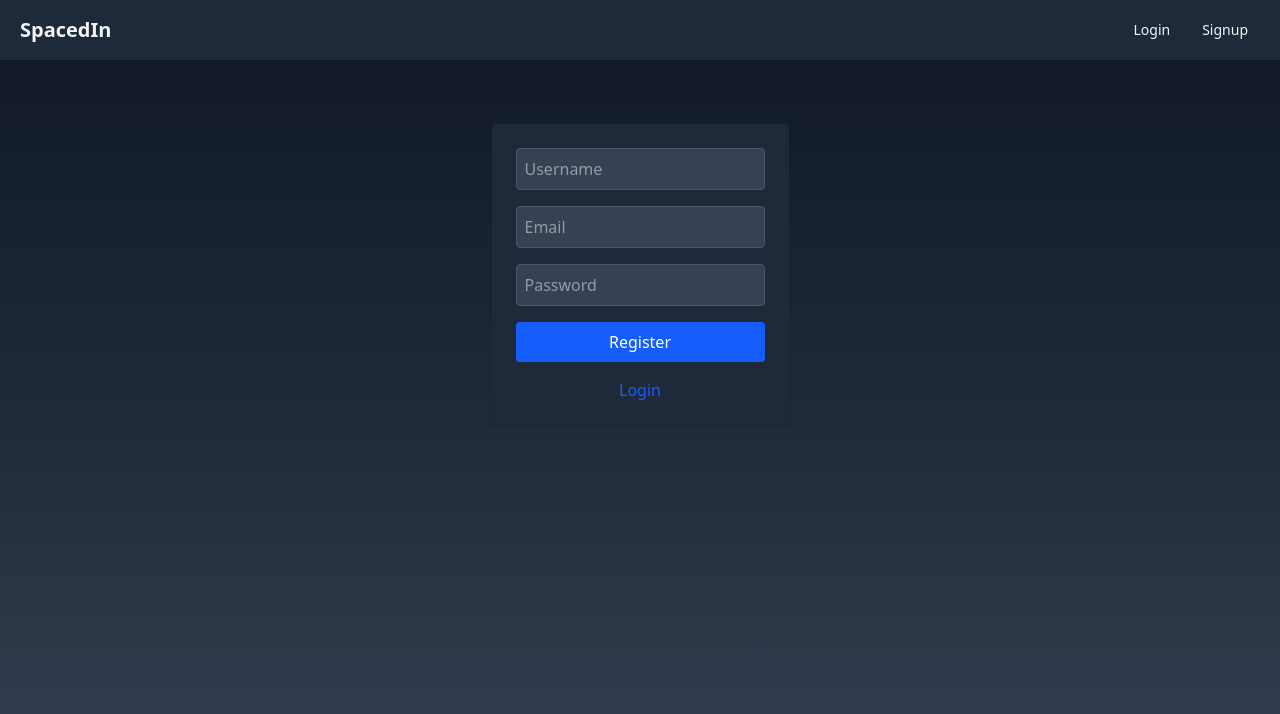
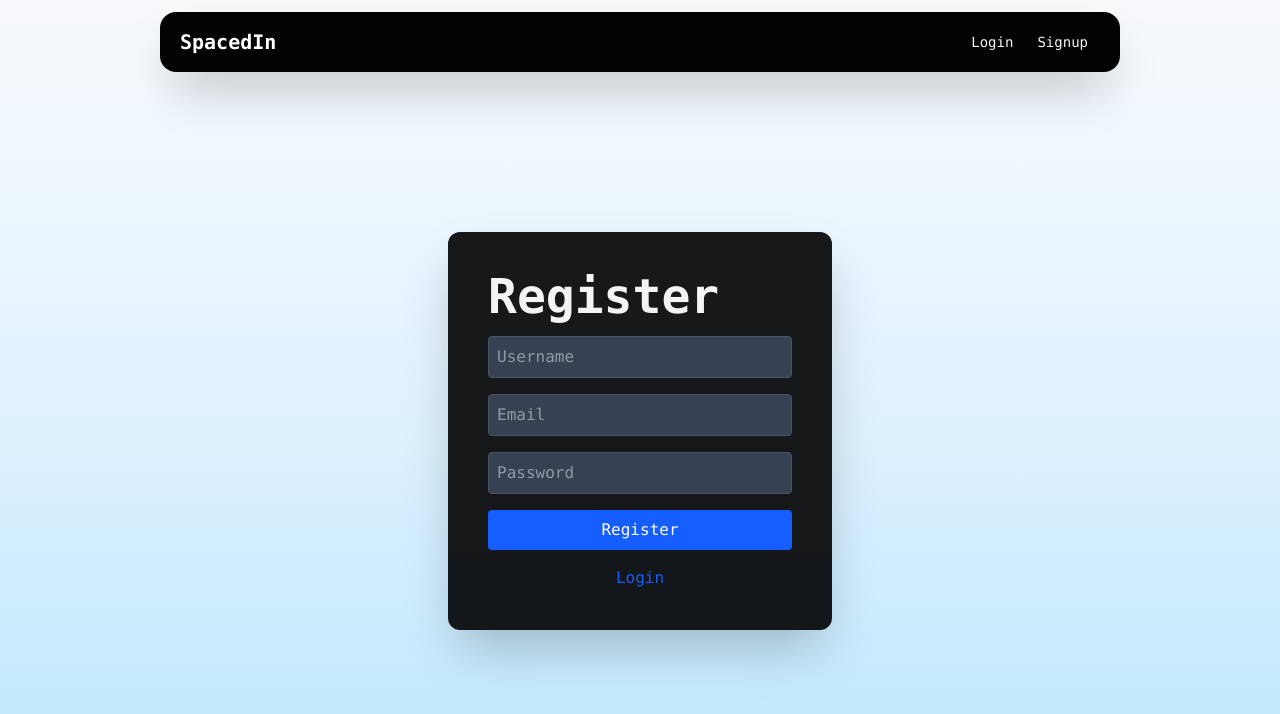
Before and after one commit to JoelJebitto/SpacedIn, a React (Vite) app in the folder SpacedIn/: page /register in a window 1280 px wide. Shown: the top 714 px of the page. Built offline with nearby package versions, Linux system fonts and the light colour scheme.

Commit message:
updated bg,header,login and signup page

```diff
--- a/SpacedIn/index.html
+++ b/SpacedIn/index.html
@@ -7,7 +7,7 @@
     <title>Vite + React</title>
   </head>
   <body
-    class="bg-gradient-to-b from-gray-900 via-gray-800 to-gray-700 text-gray-100 h-full font-sans"
+    class="bg-gradient-to-b from-[#f8fafc] via-[#e0f2fe] to-[#bae6fd] h-full font-mono"
   >
     <div id="root" class="h-screen overflow-auto"></div>
     <script type="module" src="/src/main.jsx"></script>
--- a/SpacedIn/src/components/Header.jsx
+++ b/SpacedIn/src/components/Header.jsx
@@ -24,14 +24,14 @@ const Header = () => {
   };
 
   return (
-    <div className="bg-gray-800 shadow-sm flex w-full justify-between px-5 py-3 sticky top-0 z-50 text-gray-100">
+    <div className="bg-black/99 z-100 flex w-full px-5 py-3 text-white shadow-2xl lg:w-[60rem] lg:rounded-2xl mx-auto lg:mt-3 ">
       <h1
         className="flex-1 text-xl font-bold my-auto"
         onClick={() => navigate("/dashboard")}
       >
         SpacedIn
       </h1>
-      <div className="flex gap-2">
+      <div className="flex">
         {token ? (
           <Btn onClick={handleLogout}>Logout</Btn>
         ) : (
--- a/SpacedIn/src/components/Layout.jsx
+++ b/SpacedIn/src/components/Layout.jsx
@@ -5,7 +5,7 @@ export default function Layout() {
   return (
     <>
       <Header />
-      <main className="flex flex-col pt-16 w-screen max-w-4xl mx-auto p-4">
+      <main className="flex flex-col rounded-2xl pt-5 max-w-4xl mx-2 md:mx-auto p-4 bg-black/85  mt-10">
         <Outlet />
       </main>
     </>
--- a/SpacedIn/src/pages/Login.jsx
+++ b/SpacedIn/src/pages/Login.jsx
@@ -1,26 +1,30 @@
-import { useState } from 'react'
-import useAuth from '../store/useAuth'
-import { api } from '../services/api'
-import { Navigate } from 'react-router-dom'
+import { useState } from "react";
+import useAuth from "../store/useAuth";
+import { api } from "../services/api";
+import { Navigate } from "react-router-dom";
+import Header from "../components/Header";
 
 export default function Login() {
-  const { token, setToken } = useAuth()
-  const [username, setUsername] = useState('')
-  const [password, setPassword] = useState('')
+  const { token, setToken } = useAuth();
+  const [username, setUsername] = useState("");
+  const [password, setPassword] = useState("");
 
   const handleSubmit = async (e) => {
-    e.preventDefault()
-    const data = await api.login({ username, password })
-    setToken(data.token)
-  }
+    e.preventDefault();
+    const data = await api.login({ username, password });
+    setToken(data.token);
+  };
 
-  if (token) return <Navigate to="/dashboard" replace />
+  if (token) return <Navigate to="/dashboard" replace />;
 
   return (
+    <>
+      <Header />
       <form
         onSubmit={handleSubmit}
-      className="p-6 bg-gray-800 shadow rounded flex flex-col gap-4 max-w-sm mx-auto text-gray-100"
+        className="p-10  rounded-xl bg-black/90 mt-[25vh] flex flex-col gap-4 shadow-2xl max-w-sm mx-auto text-gray-100"
       >
+        <h1 className="text-5xl font-bold">Login</h1>
         <input
           value={username}
           onChange={(e) => setUsername(e.target.value)}
@@ -36,5 +40,6 @@ export default function Login() {
         />
         <button className="bg-blue-600 text-white rounded p-2">Login</button>
       </form>
-  )
+    </>
+  );
 }
--- a/SpacedIn/src/pages/Register.jsx
+++ b/SpacedIn/src/pages/Register.jsx
@@ -1,29 +1,33 @@
-import { useState } from 'react'
-import { api } from '../services/api'
-import { Link, Navigate } from 'react-router-dom'
-import useAuth from '../store/useAuth'
+import { useState } from "react";
+import { api } from "../services/api";
+import { Link, Navigate } from "react-router-dom";
+import useAuth from "../store/useAuth";
+import Header from "../components/Header";
 
 export default function Register() {
-  const { token } = useAuth()
-  const [username, setUsername] = useState('')
-  const [password, setPassword] = useState('')
-  const [email, setEmail] = useState('')
-  const [done, setDone] = useState(false)
+  const { token } = useAuth();
+  const [username, setUsername] = useState("");
+  const [password, setPassword] = useState("");
+  const [email, setEmail] = useState("");
+  const [done, setDone] = useState(false);
 
   const handleSubmit = async (e) => {
-    e.preventDefault()
-    await api.register({ username, password, email })
-    setDone(true)
-  }
+    e.preventDefault();
+    await api.register({ username, password, email });
+    setDone(true);
+  };
 
-  if (token) return <Navigate to="/dashboard" replace />
-  if (done) return <Navigate to="/" replace />
+  if (token) return <Navigate to="/dashboard" replace />;
+  if (done) return <Navigate to="/" replace />;
 
   return (
+    <>
+      <Header />
       <form
         onSubmit={handleSubmit}
-      className="p-6 bg-gray-800 shadow rounded flex flex-col gap-4 max-w-sm mx-auto text-gray-100"
+        className="p-10 bg-black/90 shadow-2xl rounded-xl  mt-[20vh] flex flex-col gap-4 max-w-sm mx-auto text-gray-100"
       >
+        <h1 className="text-5xl font-bold">Register</h1>
         <input
           value={username}
           onChange={(e) => setUsername(e.target.value)}
@@ -44,7 +48,10 @@ export default function Register() {
           className="border border-gray-600 rounded p-2 bg-gray-700 text-gray-100"
         />
         <button className="bg-blue-600 text-white rounded p-2">Register</button>
-      <Link to="/" className="text-blue-600 text-center">Login</Link>
+        <Link to="/" className="text-blue-600 text-center">
+          Login
+        </Link>
       </form>
-  )
+    </>
+  );
 }
--- a/SpacedIn/src/routes.jsx
+++ b/SpacedIn/src/routes.jsx
@@ -10,9 +10,12 @@ export default function Router() {
   return (
     <BrowserRouter>
       <Routes>
+        {/* Public routes */}
+        <Route path="/" element={<Login />} />
+        <Route path="/register" element={<Register />} />
+
+        {/* Protected routes with layout */}
         <Route element={<Layout />}>
-          <Route path="/" element={<Login />} />
-          <Route path="/register" element={<Register />} />
           <Route path="/dashboard" element={<Dashboard />} />
           <Route path="/decks/:id" element={<Deck />} />
           <Route path="/decks/:id/review" element={<Review />} />
```
Lines whose indentation alone changed are shown as unchanged.
